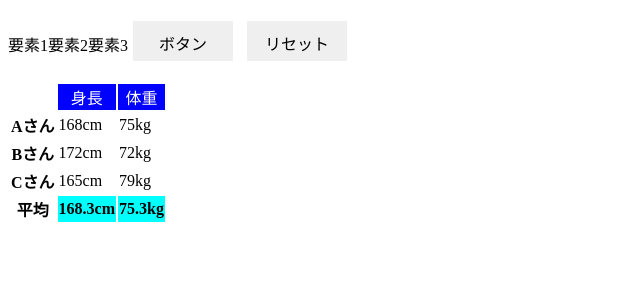
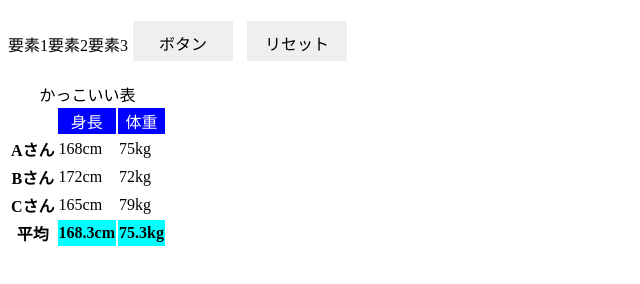
Before and after one commit to honma612/web1-6, a plain HTML site: page index.html in a window 1280 px wide. Shown: the whole page, without its empty margins (0-640 px from the left). Drawn offline with Linux system fonts and the light colour scheme.

Commit message:
Update index.html

```diff
--- a/index.html
+++ b/index.html
@@ -17,6 +17,7 @@
 
 <table>
 
+<caption>かっこいい表</caption>
 <thead>
     <tr><th></th><td>身長</td><td>体重</td></tr>
 </thead>
```
